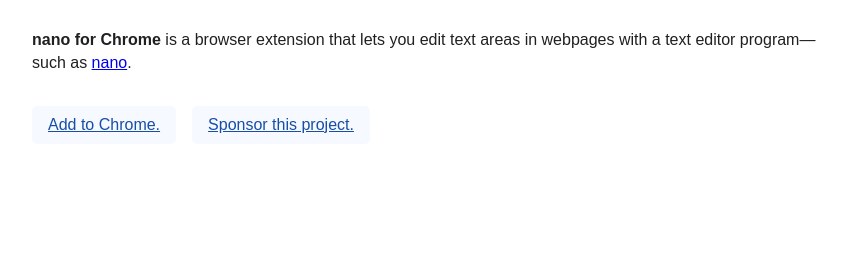
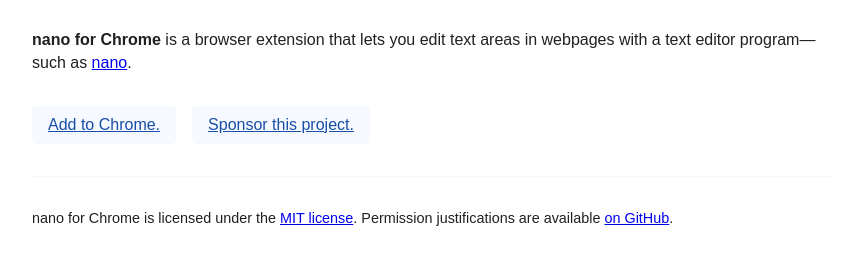
Before and after one commit to taupiqueur/chrome-nano, a browser extension: page extra/website/index.html in a window 1280 px wide. Shown: the part 94-358 px from the top of the page, without its empty margins (208-1055 px from the left). Drawn offline with Linux system fonts and the light colour scheme.

Commit message:
Add a link to license and permission justifications

```diff
--- a/extra/website/index.html
+++ b/extra/website/index.html
@@ -40,5 +40,11 @@
         </li>
       </ul>
     </main>
+    <footer>
+      <p>
+        nano for Chrome is licensed under the <a href="https://opensource.org/license/mit">MIT license</a>.
+        Permission justifications are available <a href="https://github.com/taupiqueur/chrome-nano/blob/master/PRIVACY.md">on GitHub</a>.
+      </p>
+    </footer>
   </body>
 </html>
--- a/extra/website/style.css
+++ b/extra/website/style.css
@@ -6,6 +6,7 @@
   :root {
     --background-color: #ffffff;
     --foreground-color: #202020;
+    --separator-color: #e8f0fe66;
     --tag-pill-background-color: #e8f0fe66;
     --tag-pill-text-color: #174ea6;
   }
@@ -15,6 +16,7 @@
   :root {
     --background-color: #202020;
     --foreground-color: #eaeaea;
+    --separator-color: #2d333b;
     --tag-pill-background-color: #2d333b;
     --tag-pill-text-color: #c5d1de;
   }
@@ -75,6 +77,13 @@
   flex-wrap: wrap;
 }
 
+footer {
+  display: flex;
+  font-size: 0.9em;
+  padding: 1rem 0;
+  border-top: 1px solid var(--separator-color);
+}
+
 table {
   border-collapse: collapse;
   width: 100%;
```
